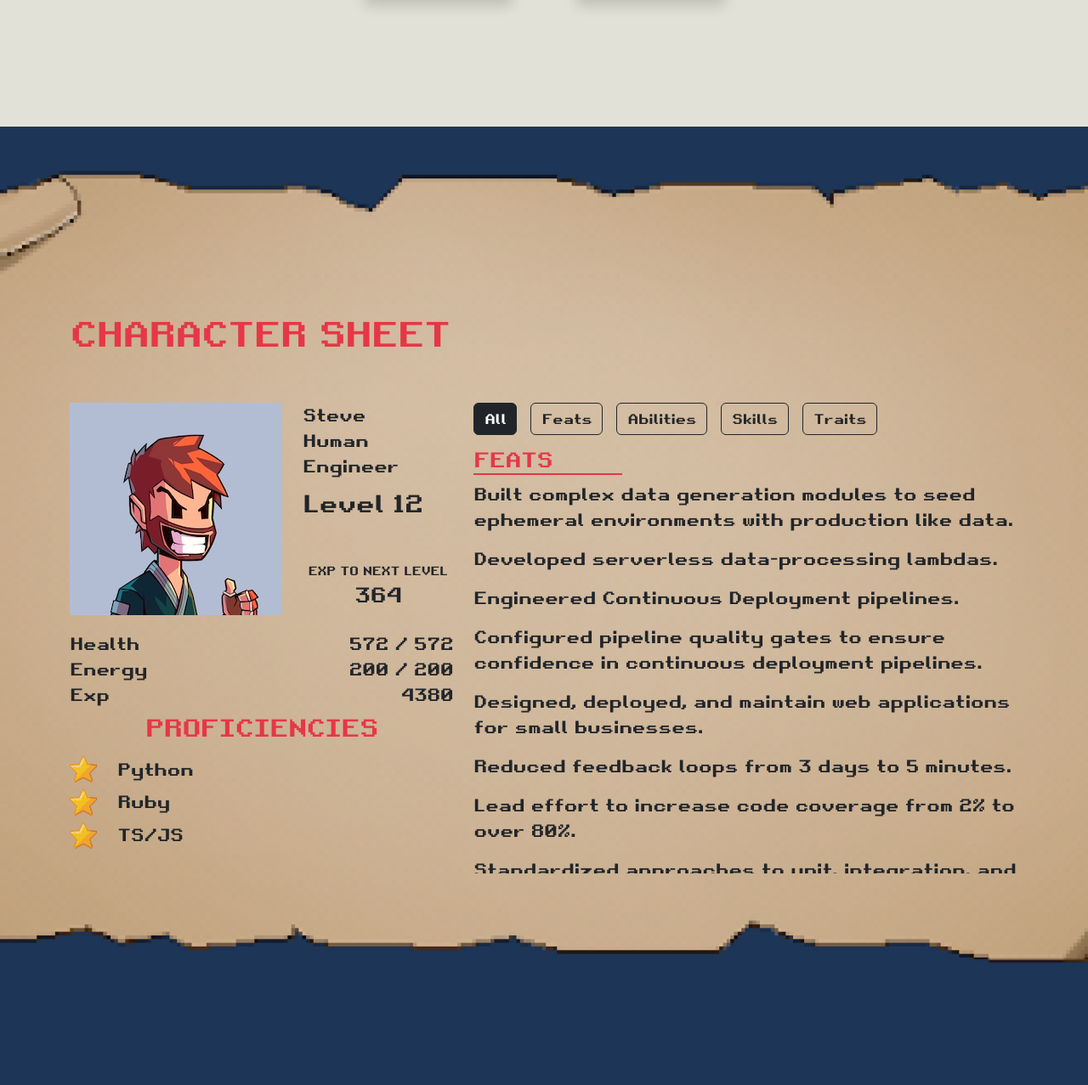
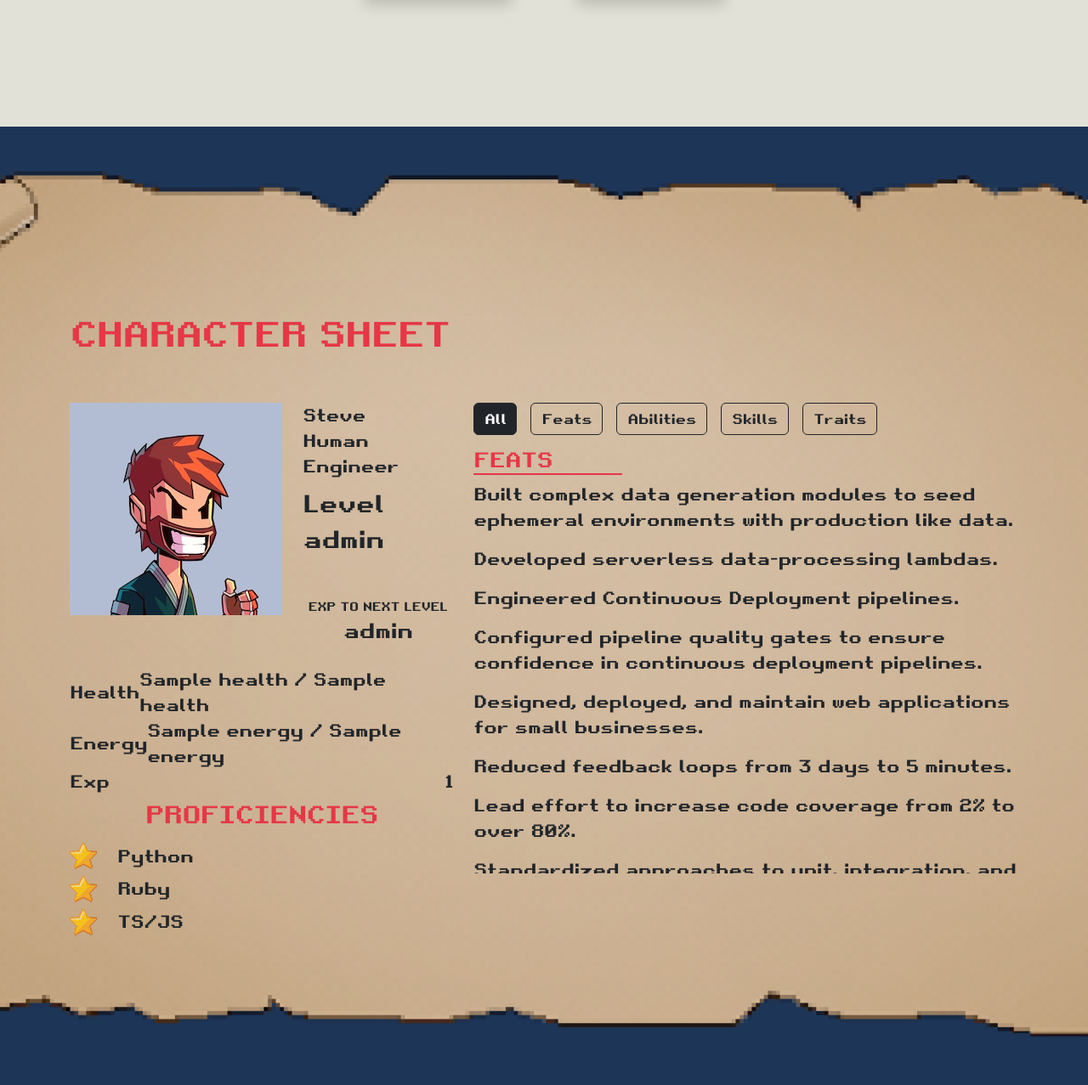
Before and after one commit to jukafah/portfolio, a Flask app: template templates/index.html in a window 1280 px wide. Shown: the part 2049-3326 px from the top of the page at 85% size. Run offline with Flask 2, Linux system fonts and the light colour scheme; the template is opened without the code that fills it: most values are stand-ins (such as "Sample title", 1, 10 or a date in 2020).

Commit message:
adds calculations

```diff
--- a/app.py
+++ b/app.py
@@ -1,4 +1,5 @@
 import datetime
+from collections import namedtuple
 
 from flask import Flask, render_template
 
@@ -9,7 +10,50 @@ START_DATE = datetime.datetime(2011, 7, 1)
 
 @app.route('/')
 def index():
-    return render_template("index.html")
+    return render_template("index.html", dynamic_life_experience=get_dynamic_life_experience())
+
+
+def get_dynamic_life_experience():
+    dynamic_life_experience = namedtuple(
+        "DynamicLifeExperience",
+        "health total_experience level energy exp_to_next_level"
+    )
+    total_experience = _get_total_experience()
+    level = _get_level(total_experience)
+    return dynamic_life_experience(
+        _get_health(level),
+        total_experience,
+        _get_level(total_experience),
+        _get_energy(),
+        _get_exp_to_next_level()
+    )
+
+
+def _get_exp_to_next_level():
+    today = _get_today()
+    pre = datetime.datetime(today.year, START_DATE.month, START_DATE.day)
+    post = datetime.datetime(today.year+1, START_DATE.month, START_DATE.day)
+    return ((pre if pre > today else post) - today).days
+
+
+def _get_energy():
+    return 200
+
+
+def _get_health(level: int):
+    return level * 73
+
+
+def _get_total_experience():
+    return (_get_today() - START_DATE).days
+
+
+def _get_level(total_experience: int):
+    return total_experience // 365
+
+
+def _get_today():
+    return datetime.datetime.now()
 
 
 if __name__ == '__main__':
--- a/templates/_character_sheet.html
+++ b/templates/_character_sheet.html
@@ -11,10 +11,10 @@
                   <p class="mb-0">Steve</p>
                   <p class="mb-0">Human Engineer</p>
                   <div class="pt-2">
-                      <p class="fs-3 mb-0 pb-0">Level 12</p>
+                      <p class="fs-3 mb-0 pb-0">Level {{ dynamic_life_experience.level }}</p>
                       <div class="mt-5">
                           <p class="text-small mb-0 pb-0 text-center">EXP TO NEXT LEVEL</p>
-                          <p class="text-center fs-4">364</p>
+                          <p class="text-center fs-4">{{ dynamic_life_experience.exp_to_next_level }}</p>
                       </div>
                   </div>
               </div>
@@ -22,15 +22,15 @@
           <div class="pb-2">
               <div class="hstack">
                   <span class="me-auto">Health</span>
-                  <span>572 / 572</span>
+                  <span>{{ dynamic_life_experience.health ~ ' / ' ~ dynamic_life_experience.health }}</span>
               </div>
               <div class="hstack">
                   <span class="me-auto">Energy</span>
-                  <span>200 / 200</span>
+                  <span>{{ dynamic_life_experience.energy ~ ' / ' ~ dynamic_life_experience.energy }}</span>
               </div>
               <div class="hstack">
                   <span class="me-auto">Exp</span>
-                  <span>4380</span>
+                  <span>{{ dynamic_life_experience.total_experience }}</span>
               </div>
           </div>
           <div class="pb-2">
```
Also changed, not shown: tests/app_test.py (+10 -2 lines).
